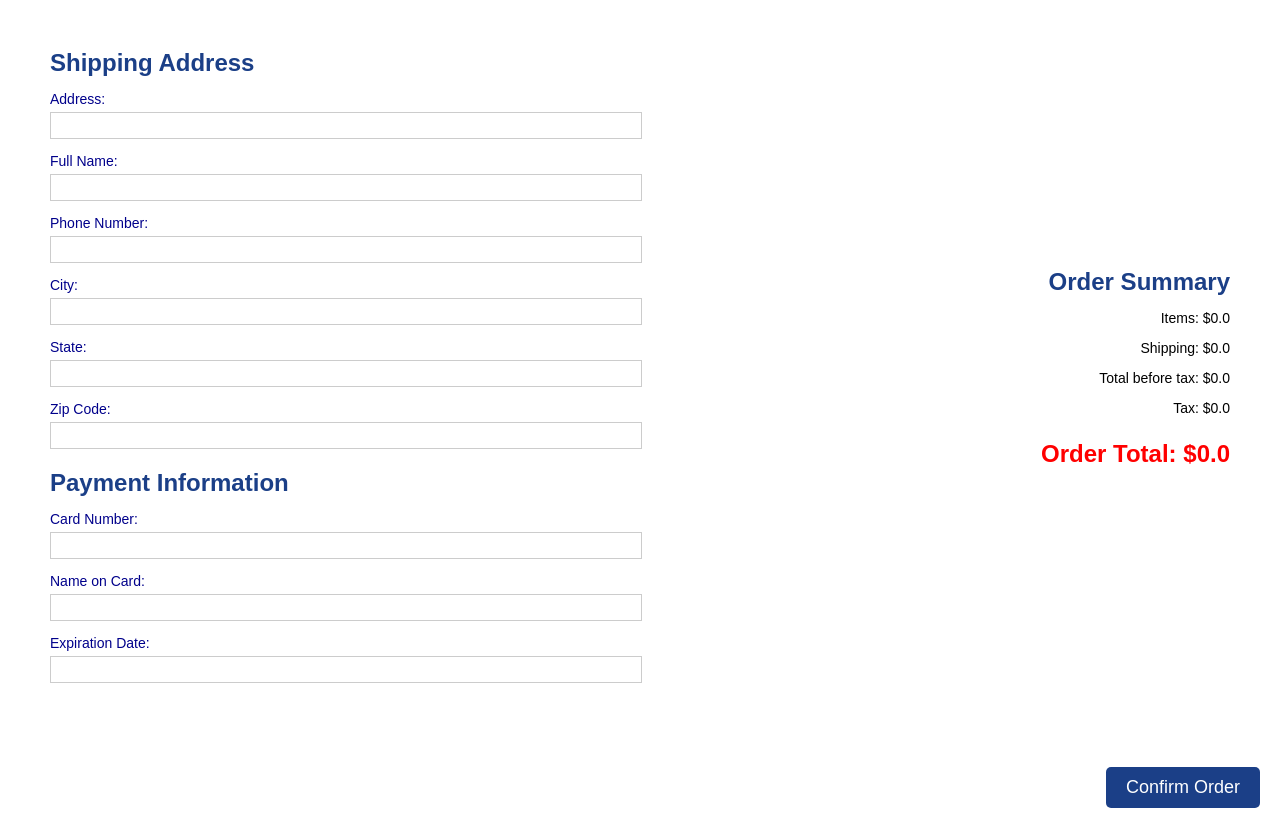
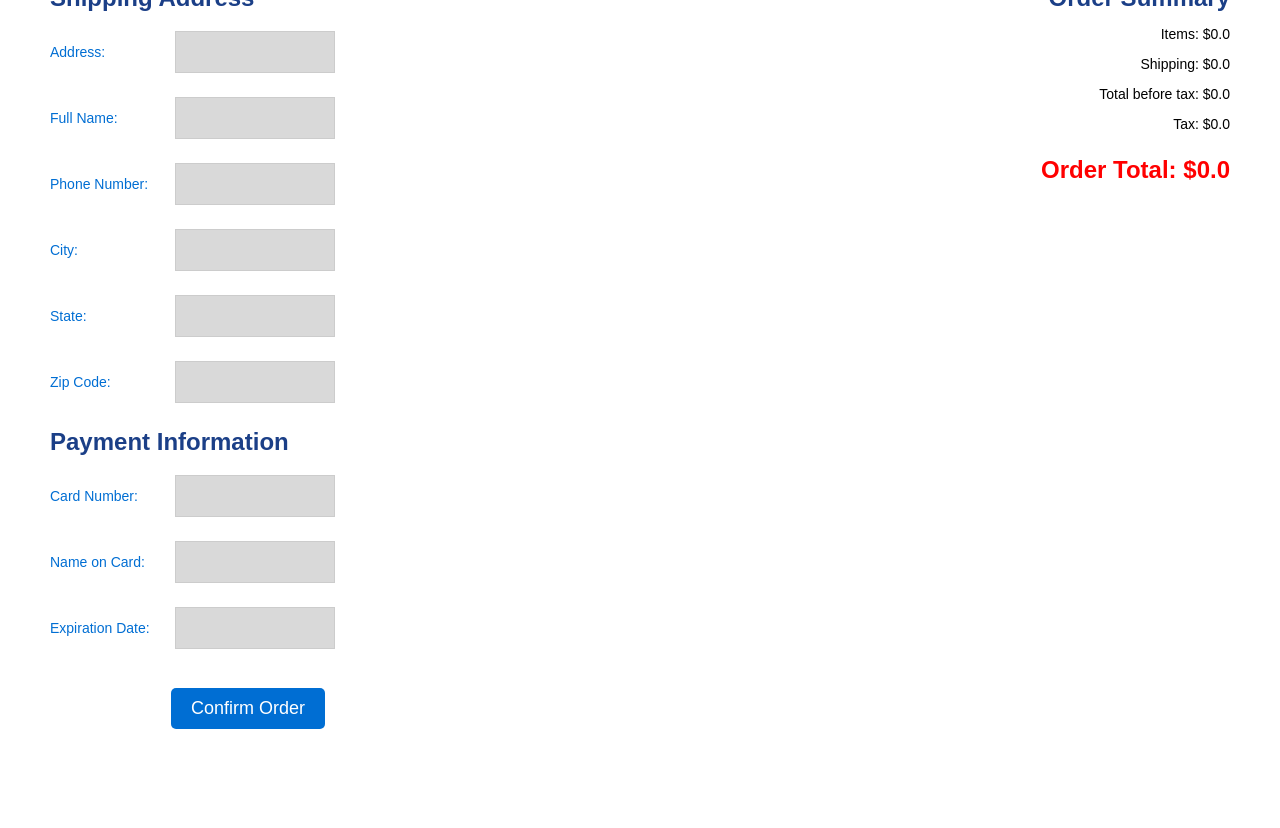
Before and after one commit to cse442-at-ub/project_s23-one-belt-one-road, a PHP site: page /paymentpage.php in a window 1280 px wide. Shown: the part 194-1022 px from the top of the page. After the commit the page ends 923 px from the top, so only its background shows below. Run offline with PHP 8.4, Linux system fonts and the light colour scheme.

Commit message:
Updated codes to prevent security attacks (XSS and SQL), edge cases added to deal with invalid input.

```diff
--- /dev/null
+++ b/header.php
@@ -0,0 +1,28 @@
+<!DOCTYPE html>
+<html>
+    <body>
+        <div>
+
+            <div style="float: right; display: flex; align-items: center;">
+                <a href="account.php" class="text-button" style="font-size: 18px; margin-top: -4px;">My Account</a>
+                <a href="cart.php">
+                    <img src="images/cart.png" alt="Shopping Cart" class="image-button" width="30">
+                </a>
+            </div>
+
+            <div style="float: left;">
+                <img src="/images/logo.png" alt="Logo" class="logo-button" width="120">
+            </div>
+
+            <div style="clear: both;"></div>
+
+            <div style="text-align: center; margin-top: -25px;">
+                <form action="search.php" method="get" class="search-bar">
+                    <input type="text" name="keywords" style="width: 500px;">
+                    <button type="submit" class="blue-button" style="height: 30px;">SEARCH</button>
+                </form>
+            </div>
+
+        </div>
+    </body>
+</html>
--- a/paymentpage.php
+++ b/paymentpage.php
@@ -1,3 +1,56 @@
+<?php
+if ($_SERVER["REQUEST_METHOD"] == "POST") {
+
+	$address = filter_var($_POST["address"], FILTER_SANITIZE_FULL_SPECIAL_CHARS);
+	$name = filter_var($_POST["name"], FILTER_SANITIZE_FULL_SPECIAL_CHARS);
+	$phone = filter_var($_POST["phone"], FILTER_SANITIZE_FULL_SPECIAL_CHARS);
+	$city = filter_var($_POST["city"], FILTER_SANITIZE_FULL_SPECIAL_CHARS);
+	$state = filter_var($_POST["state"], FILTER_SANITIZE_FULL_SPECIAL_CHARS);
+	$zipcode = filter_var($_POST["zipcode"], FILTER_SANITIZE_FULL_SPECIAL_CHARS);
+	$cardnumber = filter_var($_POST["cardnumber"], FILTER_SANITIZE_FULL_SPECIAL_CHARS);
+	$cardname = filter_var($_POST["cardname"], FILTER_SANITIZE_FULL_SPECIAL_CHARS);
+	$expiration = filter_var($_POST["expiration"], FILTER_SANITIZE_FULL_SPECIAL_CHARS);
+
+	$errors = [];
+
+	// Check if input is empty
+    if (empty($address)) {$errors[] = "Address is required.";}
+
+	if (empty($name)) {$errors[] = "Full Name is required.";}
+	// Check if name contains only letters
+	elseif (!preg_match("/^[a-zA-Z ]*$/", $name)) {$errors[] = "Full Name can only contain letters";}
+
+	if (empty($phone)) {$errors[] = "Phone Number is required.";}
+	// Check if phone number contains only numbers and is of length 10
+	elseif (!preg_match("/^[0-9]{10}$/", $phone)) {$errors[] = "Phone Number can only contain numbers and must be 10 digits";}
+
+	if (empty($city)) {$errors[] = "City is required.";}
+	// Check if city contains only letters
+	elseif (!preg_match("/^[a-zA-Z ]*$/", $city)) {$errors[] = "City can only contain letters";}
+
+	if (empty($state)) {$errors[] = "State is required.";}
+	// Check if state contains only letters
+	elseif (!preg_match("/^[a-zA-Z ]*$/", $state)) {$errors[] = "State can only contain letters";}
+
+	if (empty($zipcode)) {$errors[] = "Zip Code is required.";}
+	// Check if zip code contains only numbers and is of length 5
+	elseif (!preg_match("/^[0-9]{5}$/", $zipcode)) {$errors[] = "Zip Code can only contain numbers and must be 5 digits";}
+
+	if (empty($cardnumber)) {$errors[] = "Card Number is required.";}
+	// Check if card number contains only numbers and is of length 16
+	elseif (!preg_match("/^[0-9]{16}$/", $cardnumber)) {$errors[] = "Card Number can only contain numbers and must be 16 digits";}
+
+	if (empty($cardname)) {$errors[] = "Name on Card is required.";}
+	// Check if card name contains only letters
+	elseif (!preg_match("/^[a-zA-Z ]*$/", $cardname)) {$errors[] = "Name on Card can only contain letters";}
+
+	if (empty($expiration)) {$errors[] = "Expiration Date is required.";}
+	// Check if expiration date is in format "yyyy/mm"
+	elseif (!preg_match("/^(19|20)\d{2}\/(0[1-9]|1[0-2])$/", $expiration)) {$errors[] = "Expiration Date must be in format 'yyyy/mm'";}
+
+}
+?>
+
 <!DOCTYPE html>
 <html>
 <head>
@@ -6,23 +59,37 @@
 </head>
 <body>
 	<header>
-		<img src="ubay.png" alt="Ubay Logo" id="logo">
+		<?php require 'header.php'; ?>
 	</header>
 	<main>
+		<form action="<?php echo htmlspecialchars($_SERVER["PHP_SELF"]); ?>" method="post">
 			<section id="left">
 				<h2>Shipping Address</h2>
-			<p><label for="address">Address:</label><input type="text" id="address"></p>
-			<p><label for="name">Full Name:</label><input type="text" id="name"></p>
-			<p><label for="phone">Phone Number:</label><input type="text" id="phone"></p>
-			<p><label for="city">City:</label><input type="text" id="city"></p>
-			<p><label for="state">State:</label><input type="text" id="state"></p>
-			<p><label for="zipcode">Zip Code:</label><input type="text" id="zipcode"></p>
+				<p><label for="address">Address:</label><input type="text" id="address" name="address"></p>
+				<p><label for="name">Full Name:</label><input type="text" id="name" name="name"></p>
+				<p><label for="phone">Phone Number:</label><input type="text" id="phone" name="phone"></p>
+				<p><label for="city">City:</label><input type="text" id="city" name="city"></p>
+				<p><label for="state">State:</label><input type="text" id="state" name="state"></p>
+				<p><label for="zipcode">Zip Code:</label><input type="text" id="zipcode" name="zipcode"></p>
 
 				<h2>Payment Information</h2>
-			<p><label for="cardnumber">Card Number:</label><input type="text" id="cardnumber"></p>
-			<p><label for="cardname">Name on Card:</label><input type="text" id="cardname"></p>
-			<p><label for="expiration">Expiration Date:</label><input type="text" id="expiration"></p>
+				<p><label for="cardnumber">Card Number:</label><input type="text" id="cardnumber" name="cardnumber"></p>
+				<p><label for="cardname">Name on Card:</label><input type="text" id="cardname" name="cardname"></p>
+				<p><label for="expiration">Expiration Date:</label><input type="text" id="expiration" name="expiration"></p>
+				<button type="submit" id="confirm">Confirm Order</button>
 			</section>
+		</form>
+
+		<section id="center">
+			<?php if (!empty($errors)): ?>
+				<div style="color: red;">
+					<?php foreach ($errors as $error): ?>
+						<p><?php echo $error ?></p>
+					<?php endforeach; ?>
+				</div>
+			<?php endif; ?>
+		</section>
+
 		<section id="right">
 			<h2>Order Summary</h2>
 			<p>Items: $0.0</p>
@@ -31,9 +98,8 @@
 	        <p>Tax: $0.0</p>
 	        <h3>Order Total: $0.0</h3>
 		</section>
+
+
 	</main>
-	<footer>
-		<button id="confirm">Confirm Order</button>
-	</footer>
 </body>
 </html>
--- a/style.css
+++ b/style.css
@@ -15,27 +15,30 @@ header {
 }
 
 main {
-	display: flex;
-	flex-direction: row;
-	justify-content: center;
-	align-items: center;
-	padding: 50px;
+    display: grid;
+    grid-template-columns: 1fr 2fr 1fr;
+    padding: 50px;
 }
 
 #left {
-	flex: 1;
-	margin-right: 20px;
+	flex: 10;
+    text-align: left;
+}
+
+#center {
+	flex: 10;
+    text-align: center;
 }
 
 #right {
-	flex: 1;
-	text-align: right;
+	flex: 10;
+    text-align: right;
 }
 
 h2 {
 	color: #1b3f87;
 	font-size: 24px;
-	margin-bottom: 10px;
+	margin-bottom: 5px;
 }
 
 p {
@@ -43,20 +46,20 @@ p {
 }
 
 label {
-	color: #00008B;
+	color: #006ED3;
 	display: inline-block;
 	width: 120px;
-	margin-bottom: 5px;
+	margin-bottom: 0px;
 }
 
 input[type="text"] {
 	border: 1px solid #cccccc;
 	padding: 5px;
-	width: 100%;
+	width: 50%;
 }
 
 #confirm {
-	background-color: #1b3f87;
+	background-color: #006ED3;
 	color: #ffffff;
 	border: none;
 	padding: 10px 20px;
@@ -71,3 +74,62 @@ h3 {
 	font-size: 24px;
 	margin-bottom: 10px;
 }
+
+a {
+    font-size: 20px;
+    font-weight: 550;
+    color: black;
+    cursor: pointer;
+    text-decoration: none;
+}
+
+input {
+    background-color: #D9D9D9;
+    border: none;
+    font-family: "Inter";
+    font-weight: 500;
+    height: 30px;
+    margin: 5px;
+    padding-inline: 10px;
+}
+
+.text-button {
+    color: #006ED3;
+    font-family: "Inter";
+    font-weight: 550;
+    margin-right: 15px;
+    text-decoration: none;
+}
+
+.text-button:hover {
+    text-decoration: underline;
+}
+
+.image-button:hover {
+    border: 1.5px solid #006ED3;
+    border-radius: 10px;
+    margin: 0;
+}
+
+.logo-button {
+    margin-top: 10px;
+    cursor: pointer;
+}
+
+.logo-button:hover {
+    border: 1.5px solid #006ED3;
+    border-radius: 10px;
+    padding: 5px;
+}
+
+.blue-button {
+    background-color: #006ED3;
+    border: none;
+    color: white;
+    font-family: "Inter";
+    font-size: 18px;
+    font-weight: 550;
+    padding-block: 5px;
+    padding-inline: 15px;
+    margin: 5px;
+}
```
Also changed, not shown: images/cart.png (added), images/logo.png (added). Lines whose indentation alone changed are shown as unchanged.
